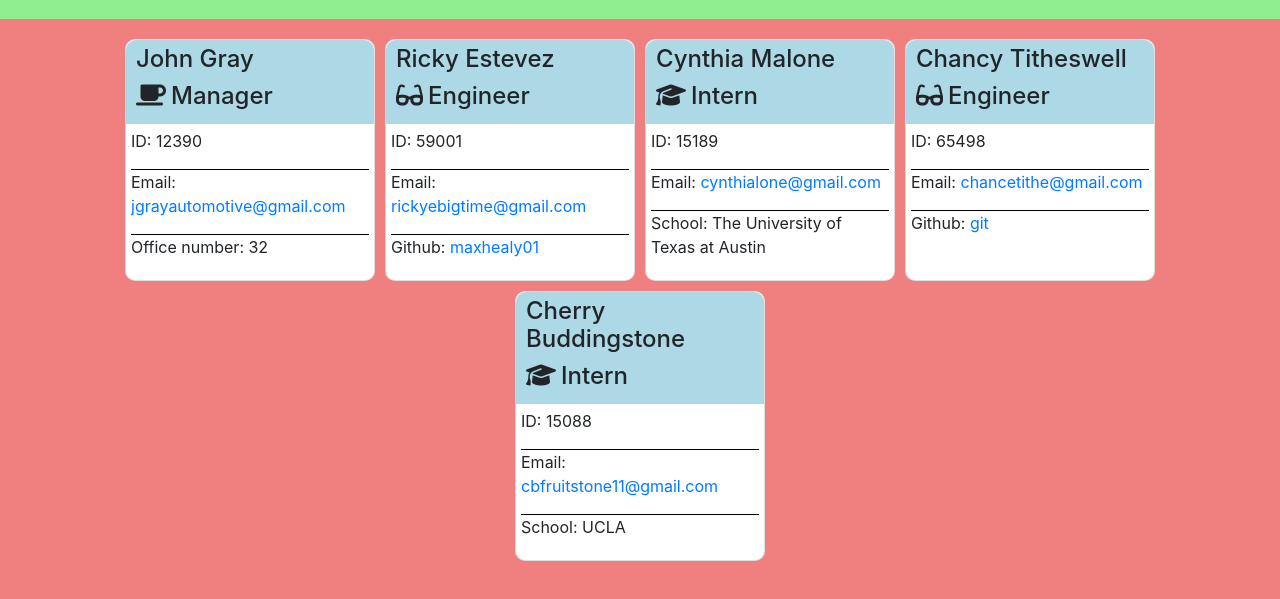
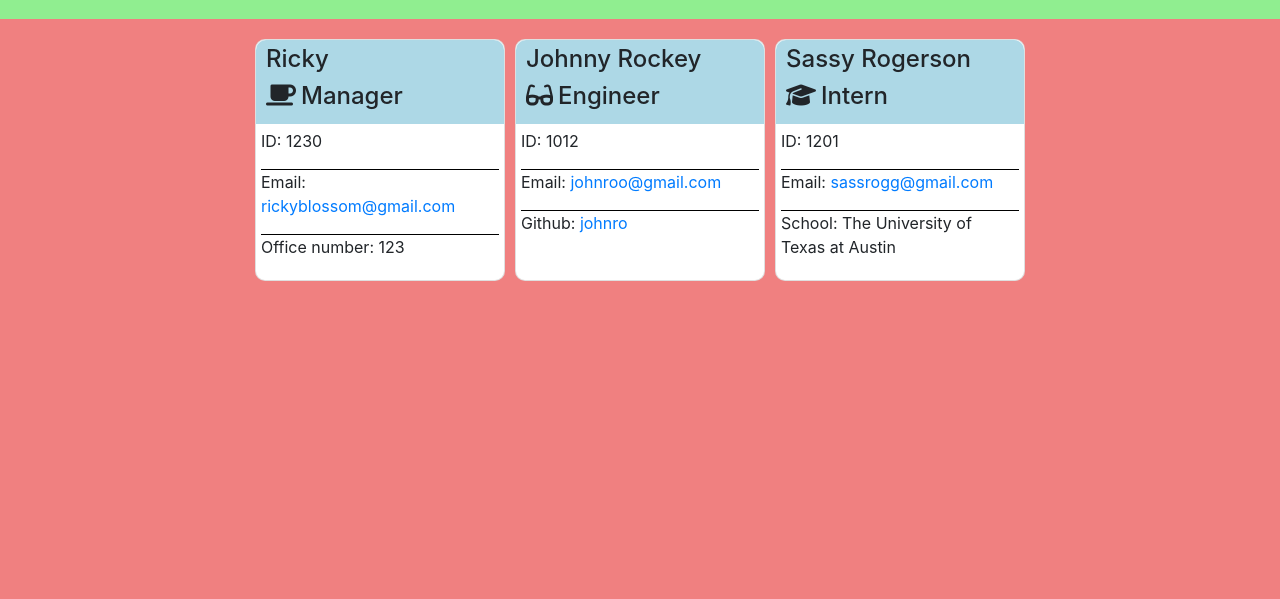
Before and after one commit to maxhealy01/project2, a website: page team_profile_generator/dist/index.html in a window 1280 px wide. Shown: the part 61-660 px from the top of the page. Drawn offline with nearby package versions, Linux system fonts and the light colour scheme.

```diff
--- a/team_profile_generator/dist/index.html
+++ b/team_profile_generator/dist/index.html
@@ -20,51 +20,51 @@
 
       <section class="card">
         <div class="title">
-          <h4>John Gray</h4>
+          <h4>Ricky</h4>
           <h4><i class="icon fas fa-coffee"></i>Manager</h4>
         </div>
         <div class="info">
           <div class = "id">
-            <p>ID: 12390</p>
+            <p>ID: 1230</p>
           </div>
           <div class = "email">
-            <p>Email: <a href="mailto:jgrayautomotive@gmail.com">jgrayautomotive@gmail.com</a></p>
+            <p>Email: <a href="mailto:rickyblossom@gmail.com">rickyblossom@gmail.com</a></p>
           </div>
           <div class = "specialInfo">
-            <p>Office number: 32</p>
+            <p>Office number: 123</p>
           </div>
         </div>
       </section>
 
       <section class="card">
         <div class="title">
-          <h4>Ricky Estevez</h4>
+          <h4>Johnny Rockey</h4>
           <h4><i class="icon fas fa-glasses"></i>Engineer</h4>
         </div>
         <div class="info">
           <div class = "id">
-            <p>ID: 59001</p>
+            <p>ID: 1012</p>
           </div>
           <div class = "email">
-            <p>Email: <a href="mailto:rickyebigtime@gmail.com">rickyebigtime@gmail.com</a></p>
+            <p>Email: <a href="mailto:johnroo@gmail.com">johnroo@gmail.com</a></p>
           </div>
           <div class = "specialInfo">
-            <p>Github: <a href="https://github.com/maxhealy01">maxhealy01</a></p>
+            <p>Github: <a href="https://github.com/johnro">johnro</a></p>
           </div>
         </div>
       </section>
 
       <section class="card">
         <div class="title">
-          <h4>Cynthia Malone</h4>
+          <h4>Sassy Rogerson</h4>
           <h4><i class="icon fas fa-graduation-cap"></i>Intern</h4>
         </div>
         <div class="info">
           <div class = "id">
-            <p>ID: 15189</p>
+            <p>ID: 1201</p>
           </div>
           <div class = "email">
-            <p>Email: <a href="mailto:cynthialone@gmail.com">cynthialone@gmail.com</a></p>
+            <p>Email: <a href="mailto:sassrogg@gmail.com">sassrogg@gmail.com</a></p>
           </div>
           <div class = "specialInfo">
             <p>School: The University of Texas at Austin</p>
@@ -72,42 +72,6 @@
         </div>
       </section>
 
-      <section class="card">
-        <div class="title">
-          <h4>Chancy Titheswell</h4>
-          <h4><i class="icon fas fa-glasses"></i>Engineer</h4>
-        </div>
-        <div class="info">
-          <div class = "id">
-            <p>ID: 65498</p>
-          </div>
-          <div class = "email">
-            <p>Email: <a href="mailto:chancetithe@gmail.com">chancetithe@gmail.com</a></p>
-          </div>
-          <div class = "specialInfo">
-            <p>Github: <a href="https://github.com/git">git</a></p>
-          </div>
-        </div>
-      </section>
-
-      <section class="card">
-        <div class="title">
-          <h4>Cherry Buddingstone</h4>
-          <h4><i class="icon fas fa-graduation-cap"></i>Intern</h4>
-        </div>
-        <div class="info">
-          <div class = "id">
-            <p>ID: 15088</p>
-          </div>
-          <div class = "email">
-            <p>Email: <a href="mailto:cbfruitstone11@gmail.com">cbfruitstone11@gmail.com</a></p>
-          </div>
-          <div class = "specialInfo">
-            <p>School: UCLA</p>
-          </div>
-        </div>
-      </section>
-
       </main>
     </body>
   </html>
```
Also changed, not shown: team_profile_generator/README.md (added), team_profile_generator/src/images/firstSS.png (added), team_profile_generator/src/images/secondSS.png (added), 1 other file.
